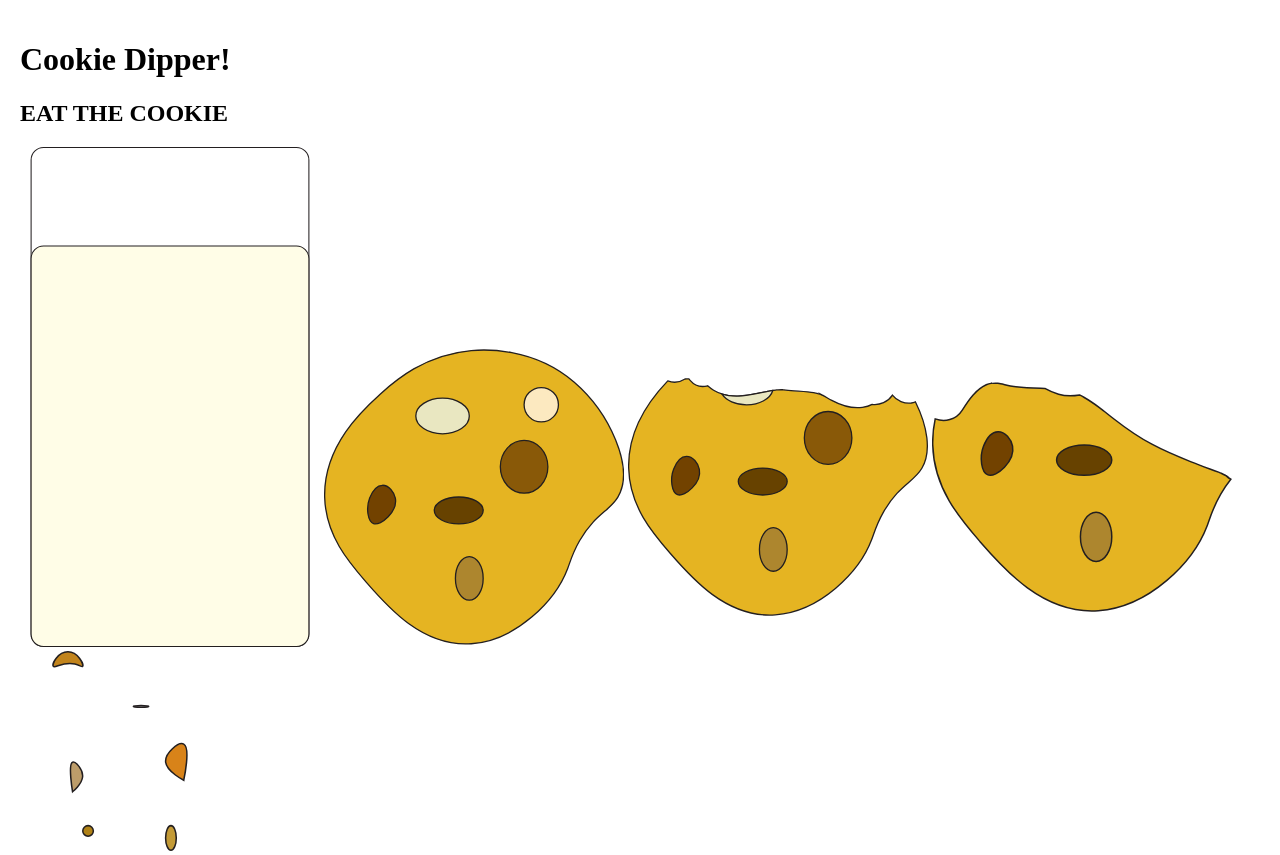
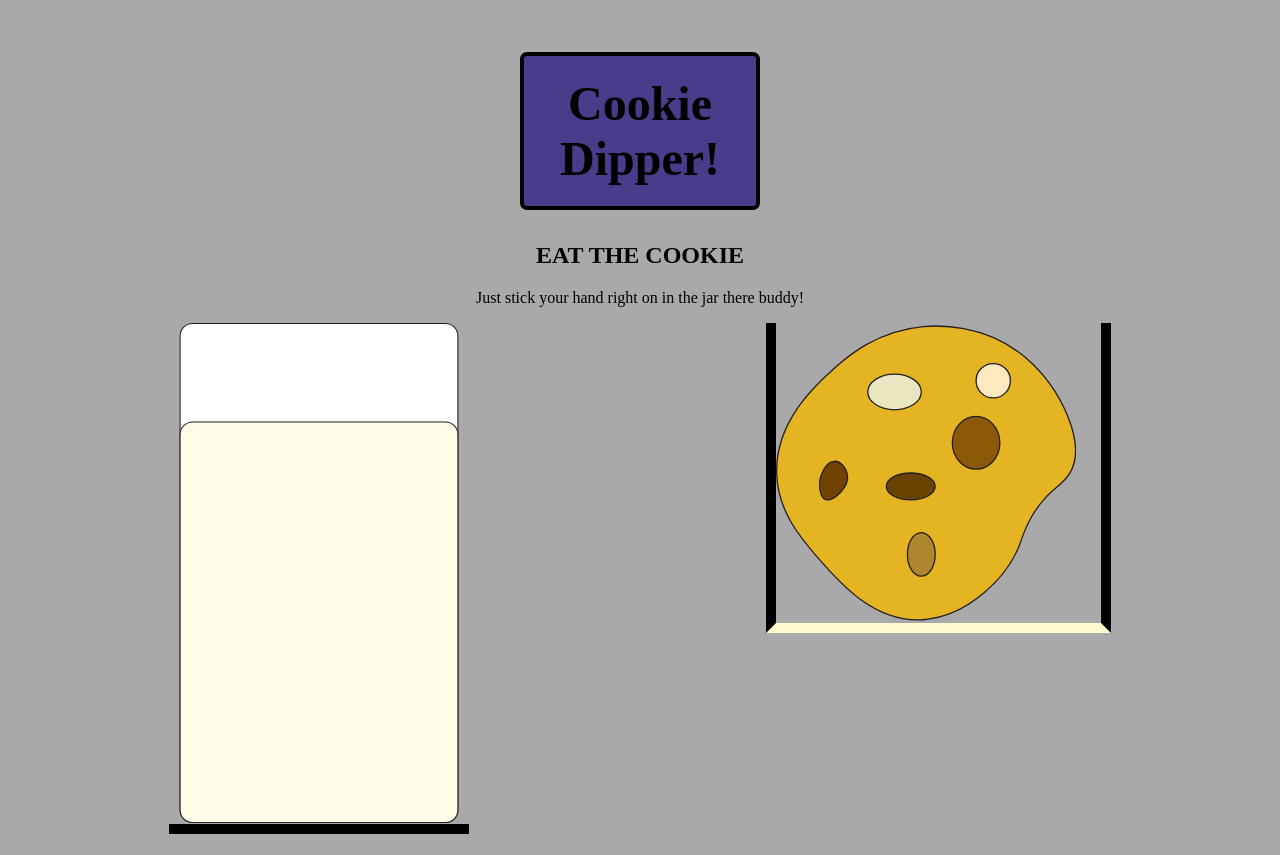
Before and after one commit to adibadi12/Cookie-dipper, a plain HTML site: page index.html in a window 1280 px wide. After the commit the page ends 834 px from the top, so only its background shows below. Drawn offline with Linux system fonts and the light colour scheme.

Commit message:
added more js and styling

```diff
--- a/index.html
+++ b/index.html
@@ -10,12 +10,15 @@
 <body>
     <h1>Cookie Dipper!</h1>
     <h2>EAT THE COOKIE</h2>
+    <p>Just stick your hand right on in the jar there buddy!</p>
     <div class="santasTreats">
     <img id="milk" src="svg's/milk glass.svg" alt="glass of milk">
-    <img id="wholeCookie" src="svg's/undippedCookie.svg" alt="cookie">
-    <img id="halvCookie" src="svg's/half eaten cookie.svg" alt="half eaten cookie">
+    <img id="wholeCookie" src="svg's/undippedCookie.svg"  draggable="true" alt="cookie">
+     <!--
+     <img id="halvCookie" src="svg's/half eaten cookie.svg" alt="half eaten cookie">
     <img id="quarterCookie" src="svg's/quarterCookie.svg" alt="Quarter cookie">
     <img id="cookieCrumbs" src="svg's/cookieCrumbs.svg" alt="cookie crumbs">
+    -->
     </div>
 </body>
 </html>
--- a/script.js
+++ b/script.js
@@ -4,5 +4,24 @@ const milk = document.getElementById("milk");
 const cookie = document.getElementById("wholeCookie");
 
 cookie.addEventListener("dragstart", (event)=>{
-    event.dataTransfer.setData("text/plain")
-})
+    event.dataTransfer.setData('text/plain', event.target.src);
+    // Lagre bidle kilde i dataTransfer :)
+    event.dataTransfer.effectAllowed = 'copy';
+});
+
+const dropZone = addEventListener('dragover', (event) => {
+    event.preventDefault();
+    event.dataTransfer.dropEffect = 'copy';
+
+
+});
+
+dropZone.addEventListener('drop', (event) => {
+    event.preventDefault();
+    const cookieSrc = event.dataTransfer.getData('text/plain');
+    const newCookie = document.createElement('img');
+    newCookie.src = cookieSrc;
+    newCookie.alt = 'Dropped Illustration';
+    newCookie.width = 200; // setter størelse
+    dropZone.appendChild(newCookie);
+});
--- a/styles.css
+++ b/styles.css
@@ -4,17 +4,49 @@ html, body {
     height: 100%;
 }
 
+body{
+    background-color: darkgray;
+}
+
+h1 {
+    text-align: center;
+    font-size: 3.0rem;
+    border: 4px solid black;
+    padding: 20px;
+    margin-left: 500px;
+    margin-right: 500px;
+    border-radius: 7px;
+    background-color: darkslateblue;
+}
+
+h2 {
+    text-align: center;
+}
+
+p {
+    text-align: center;
+}
+
 .santasTreats {
+    display: flex;
+    justify-content: space-around;
 }
 
 #milk {
     height: 500px;
     width: 300px;
+    border-bottom: 10px solid black;
+    padding-bottom: 1px ;
 }
 
 #wholeCookie {
     height: 300px;
     width: 300px;
+    border-bottom: 10px solid lemonchiffon;
+    box-shadow: 3px 0px 0px solid lemonchiffon;
+    border-right: 10px solid black;
+    border-left: 10px solid black;
+    padding-right: 25px;
 }
 
 #halvCookie {
```
